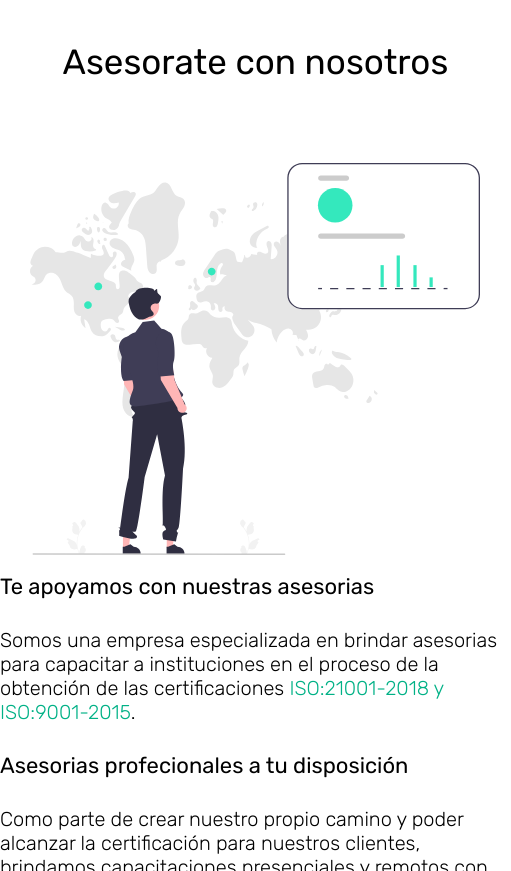
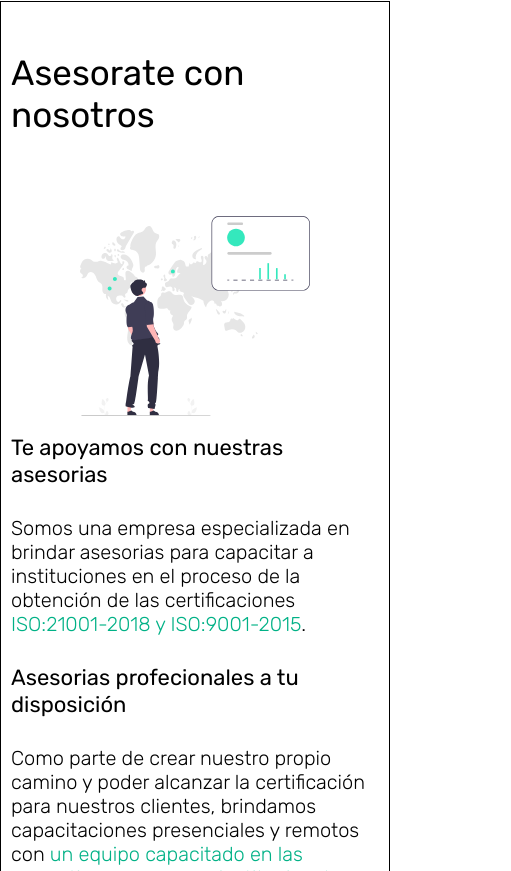
Before and after one commit to Vetaman999/top-quality-consulting, a React (Vite) app: page / in a window 390 px wide. Shown: the part 893-1764 px from the top of the page, 511 px wide, since content can reach past the window. Built offline with nearby package versions, Linux system fonts and the light colour scheme.

Commit message:
updated about

```diff
--- a/src/components/About/About.css
+++ b/src/components/About/About.css
@@ -1,15 +1,17 @@
 .about {
+    width: 100%;
+    border: 1px solid black;
     display: flex;
     align-items: center;
     margin: 50px 0 50px 0;
 }
 
 .about-content {
-    width: 1250px;
+    max-width: 1250px;
     display: flex;
     align-items: center;
     flex-direction: column;
-    justify-content: space-around;
+    justify-items: space-around;
 }
 
 .about-content-h-title {
@@ -71,9 +73,24 @@
 
 }
 
+@media (min-width: 1200px) {
+    .about {
+        justify-content: center;
+    }
+}
+
 @media (max-width: 1200px) {
     .about-content-first{
+        display: flex;
         flex-direction: column;
-        align-items: center;
+    }
+
+    .about{
+        padding: 10px;
+    }
+
+    .about-picture-one, .about-picture-two{
+        max-width: 300px;
+        max-height: 200px;
     }
 }
--- a/src/components/Cover/Cover.css
+++ b/src/components/Cover/Cover.css
@@ -4,6 +4,7 @@
     display: flex;
     padding: 30px;
     align-items: center;
+    justify-content: center;
     position: relative;
 }
 
```
